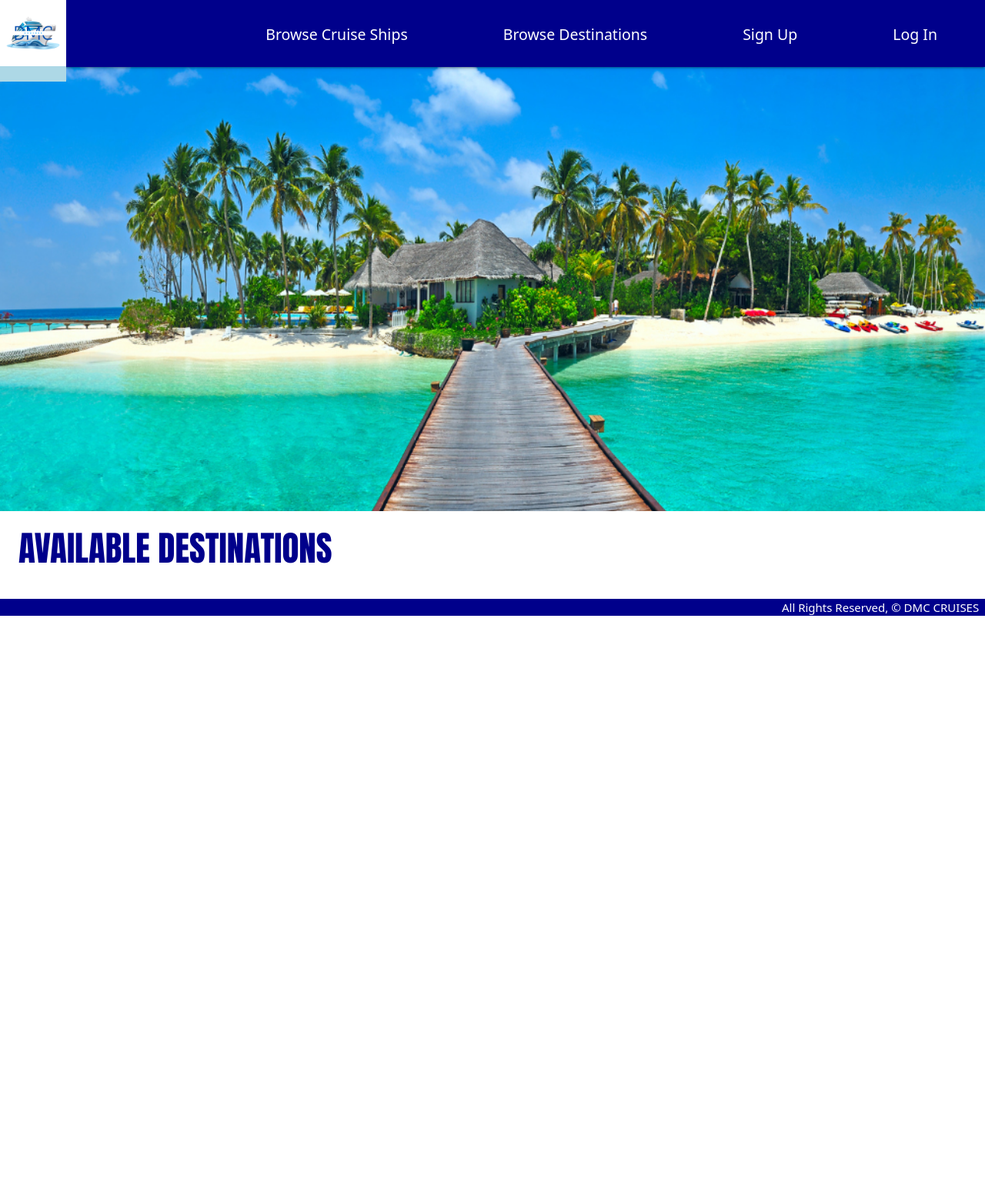
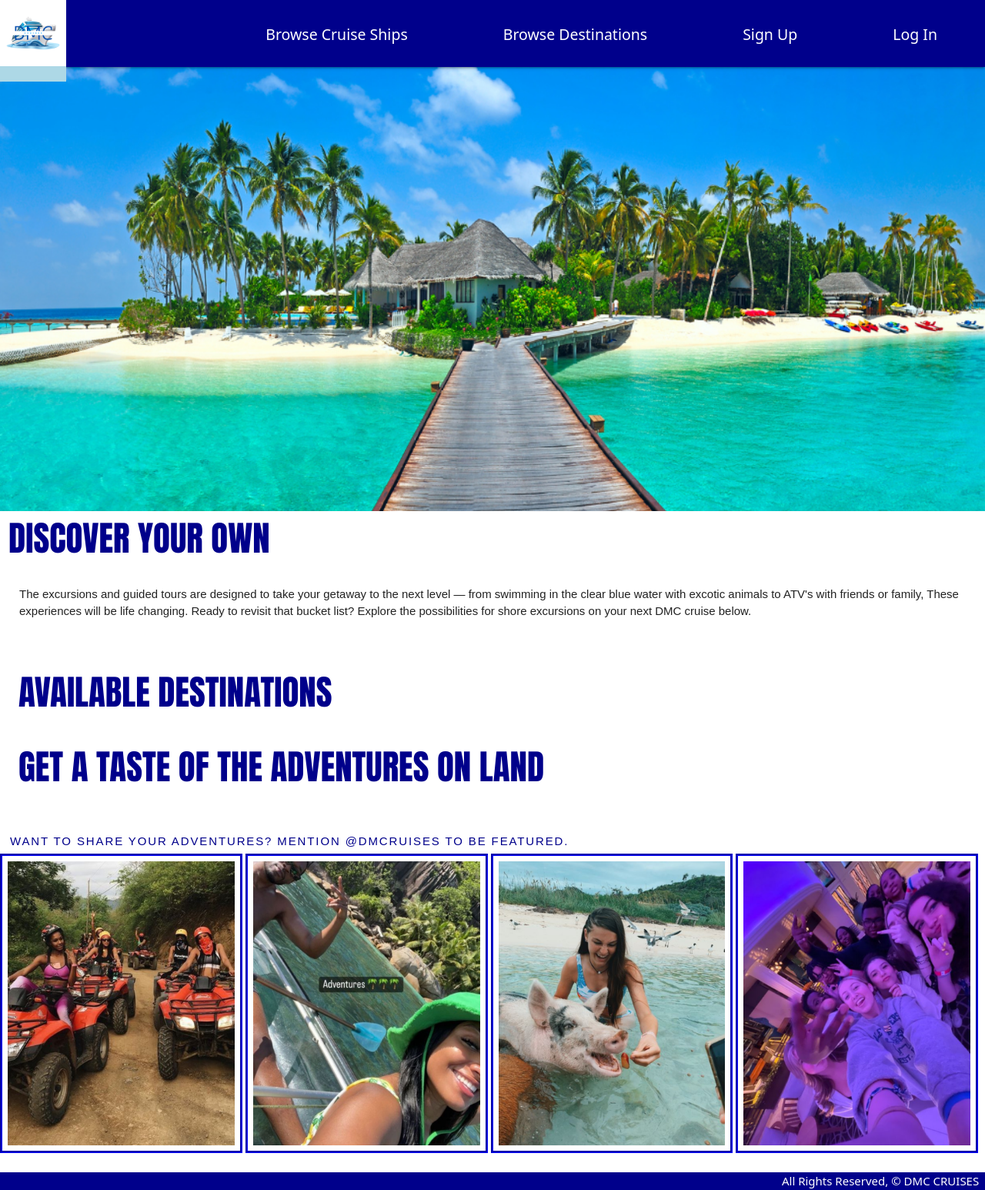
Before and after one commit to mlewis2257/dmc-cruises, a Django app: page /destinations/ in a window 1280 px wide. Shown: the whole page at 77% size. Before the commit the page ends 800 px from the top, so only its background shows below. Run offline with Django 4.2, Linux system fonts and the light colour scheme; data that the repository does not hold is empty; parts of the project's set-up code (start-up, migrations or seed data) failed here and were passed over.

Commit message:
css destinations index

```diff
--- a/main_app/templates/cruises/index.html
+++ b/main_app/templates/cruises/index.html
@@ -89,8 +89,8 @@ h2 {
   <div class="col-4">
     <div id="simple-list-example" class="d-flex flex-column gap-2 simple-list-example-scrollspy text-center">
       <a class="p-1 rounded" href="#simple-list-item-1"> <img id="cruise_home" src="../../static/images/photo.png"></a>
-      <a class="p-1 rounded" href="#simple-list-item-2"> <img id="cruise_home" src="../../static/images/girls.png"></a>
-      <a class="p-1 rounded" href="#simple-list-item-3"> <img id="cruise_home" src="../../static/images/red.png"></a>
+      <a class="p-1 rounded" href="#simple-list-item-2"> <img id="cruise_home" src="../../static/images/couple.png"></a>
+      <a class="p-1 rounded" href="#simple-list-item-3"> <img id="cruise_home" src="../../static/images/mother.png"></a>
       <a class="p-1 rounded" href="#simple-list-item-4"> <img id="cruise_home" src="../../static/images/kids.png"></a>
     </div>
   </div>
--- a/main_app/templates/destinations/index.html
+++ b/main_app/templates/destinations/index.html
@@ -19,13 +19,56 @@
     margin: 0;
     padding: 24px;
 }
+
+h6 {
+  font-family: "ProximaNova-Regular",Arial,sans-serif;
+  font-size: 1rem;
+  line-height: 150%;
+  margin:0;
+  padding: 25px;
+}
+
+
+h5 {
+font-family: "Kapra-Optimized",Impact,"Arial Narrow",Arial,sans-serif;
+color:darkblue;
+font-size: 3rem;
+text-transform: uppercase;
+line-height: 110%;
+margin: 0;
+padding: 11px;
+}
+
+h2 {
+  font-family: "ProximaNova-Regular",Arial,sans-serif;
+  color:darkblue;
+  font-size: 1rem;
+  letter-spacing: .125rem;
+  text-transform: uppercase;
+  margin:28px 2px -3px;
+  padding: 11px;
+}
+
+#cruise_home {
+  border-style: groove;
+  border-color: blue;
+  width: 24.6%;
+  margin:0;
+  padding:7px;
+}
 </style>
 
 <div id="image-wrapper">
 </div>
 
+<div class="row">
+  <div class="col-sm-6 order-md-2">
+    <h5>DISCOVER YOUR OWN</h5>
+    <h6>The excursions and guided tours are designed to take your getaway to the next level — from swimming in the clear blue water with excotic animals to ATV's with friends or family, These experiences will be life changing. Ready to revisit that bucket list? Explore the possibilities for shore excursions on your next DMC cruise below.</h6>
+  </div>
+</div>
+
 <h1>Available Destinations</h1>
-
 {% for destination in destinations %}
   <a href="{% url 'destination_detail' destination.id %}">
     <div class="card">
@@ -36,4 +79,17 @@
   </a>
 {% endfor %}
 
+<h1>Get a Taste of The Adventures on Land</h1>
+<h2>Want to share your Adventures? Mention @DMCRUISES to be featured.</h2>
+
+<div class="row">
+  <div class="col-4">
+    <div id="simple-list-example" class="d-flex flex-column gap-2 simple-list-example-scrollspy text-center">
+      <a class="p-1 rounded" href="#simple-list-item-1"> <img id="cruise_home" src="../../static/images/girls.png"></a>
+      <a class="p-1 rounded" href="#simple-list-item-2"> <img id="cruise_home" src="../../static/images/adventure.png"></a>
+      <a class="p-1 rounded" href="#simple-list-item-3"> <img id="cruise_home" src="../../static/images/pig.png"></a>
+      <a class="p-1 rounded" href="#simple-list-item-4"> <img id="cruise_home" src="../../static/images/kids.png"></a>
+    </div>
+  </div>
+
 {% endblock %}
```
Also changed, not shown: main_app/static/images/adventure.png (added), main_app/static/images/couple.png (added), main_app/static/images/mother.png (added), main_app/static/images/pig.png (added).
